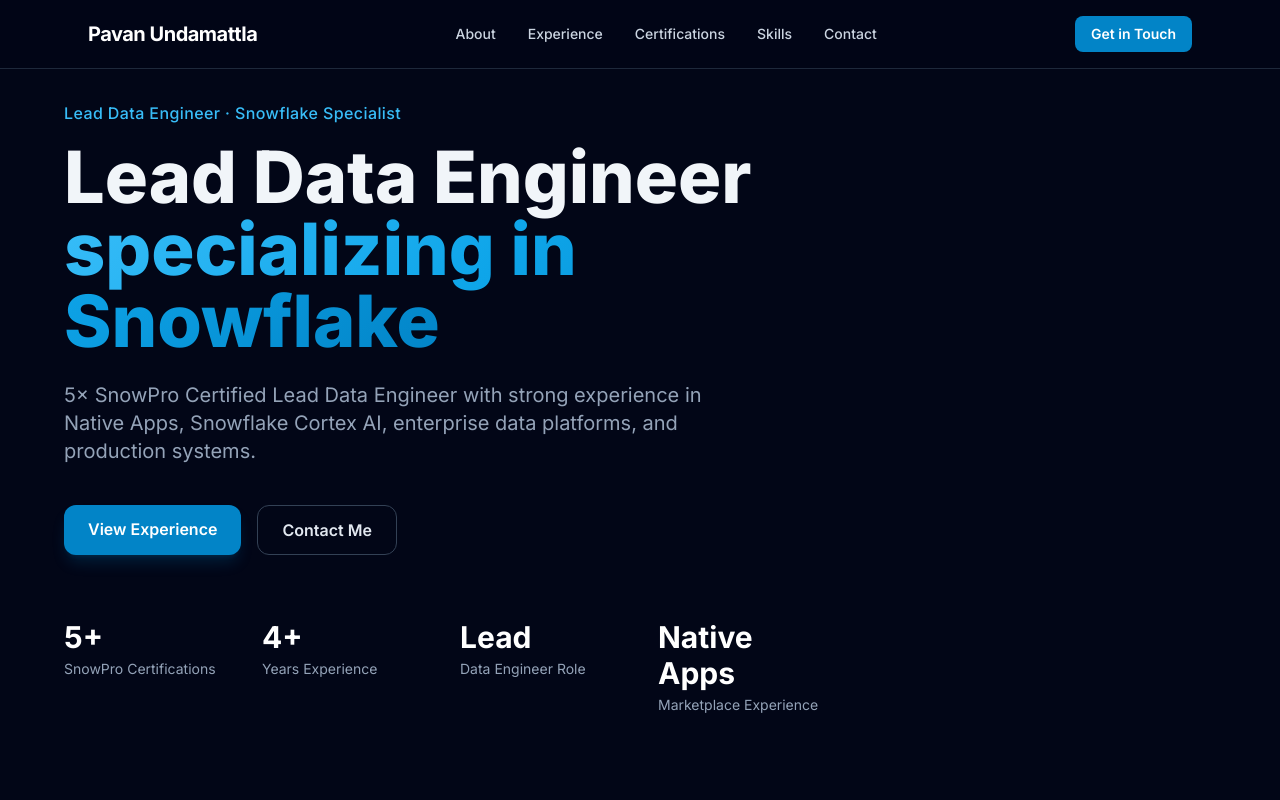
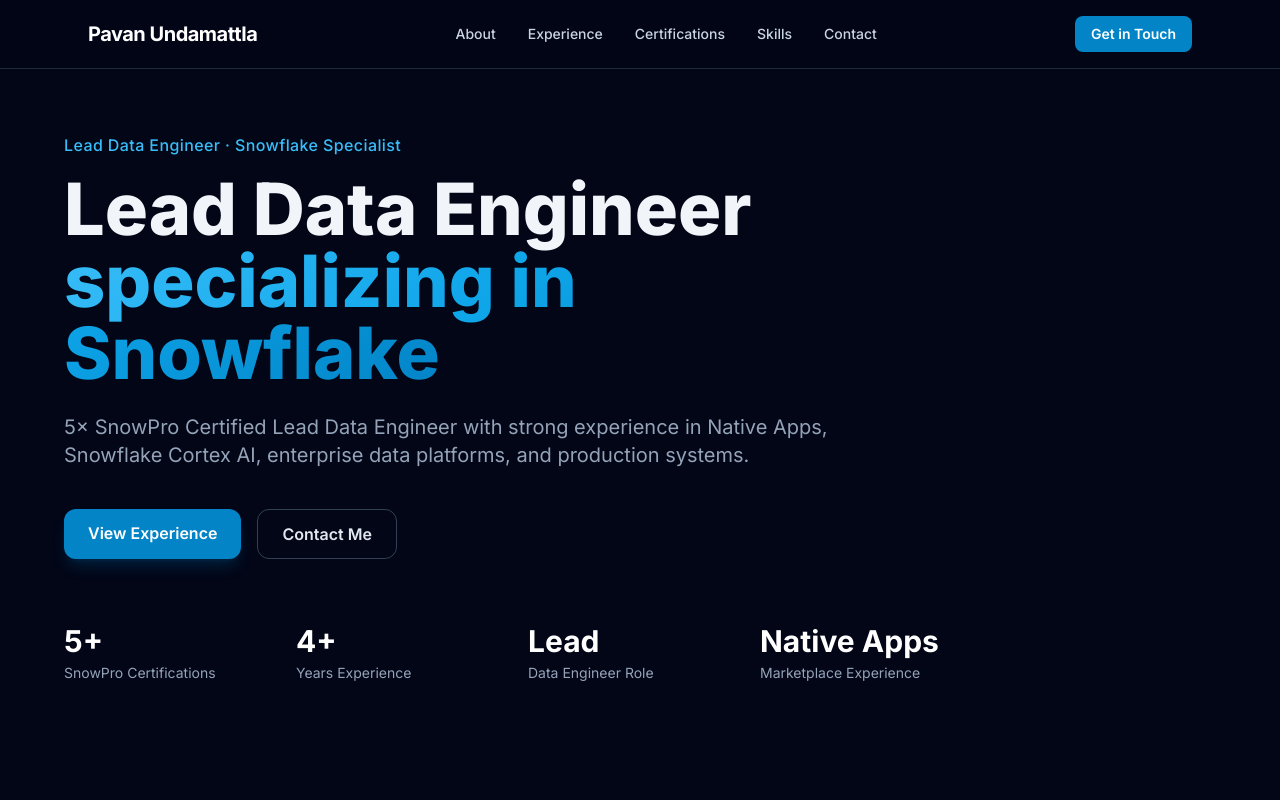
Before and after one commit to pavanundamattla/portfolio, a plain HTML site: page index.html in a window 1280 px wide. Shown: the top 800 px of the page. Drawn offline with nearby package versions, Linux system fonts and the light colour scheme.

Commit message:
Add files via upload

```diff
--- a/index.html
+++ b/index.html
@@ -75,13 +75,13 @@
   <!-- Hero Section -->
   <section class="min-h-screen flex items-center pt-20 pb-16 px-6">
     <div class="max-w-6xl mx-auto w-full">
-      <div class="max-w-3xl">
+      <div class="max-w-4xl">
         <p class="text-snow-400 font-medium mb-4 tracking-wide">Lead Data Engineer · Snowflake Specialist</p>
         <h1 class="text-5xl md:text-6xl lg:text-7xl font-extrabold leading-tight mb-6">
           Lead Data Engineer<br>
           <span class="gradient-text">specializing in Snowflake</span>
         </h1>
-        <p class="text-lg md:text-xl text-slate-400 mb-10 max-w-2xl leading-relaxed">
+        <p class="text-lg md:text-xl text-slate-400 mb-10 max-w-3xl leading-relaxed">
           5× SnowPro Certified Lead Data Engineer with strong experience in Native Apps,
           Snowflake Cortex AI, enterprise data platforms, and production systems.
         </p>
@@ -95,7 +95,7 @@
         </div>
 
         <!-- Quick Stats -->
-        <div class="mt-16 grid grid-cols-2 md:grid-cols-4 gap-6">
+        <div class="mt-16 grid grid-cols-2 md:grid-cols-4 gap-8 max-w-4xl">
           <div>
             <p class="text-3xl font-bold text-white">5+</p>
             <p class="text-sm text-slate-400 mt-1">SnowPro Certifications</p>
```
